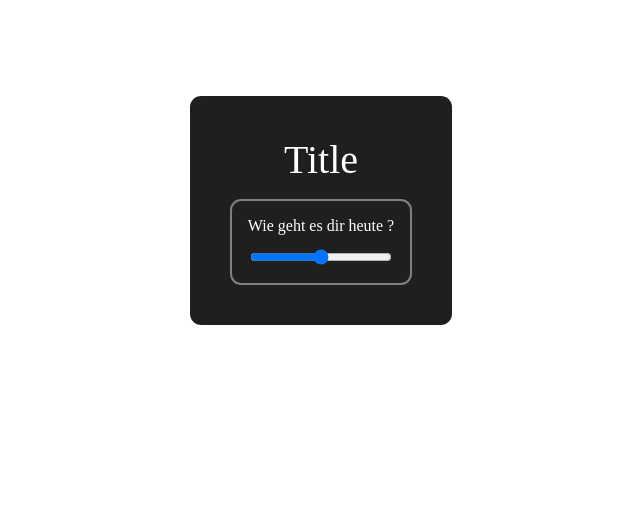
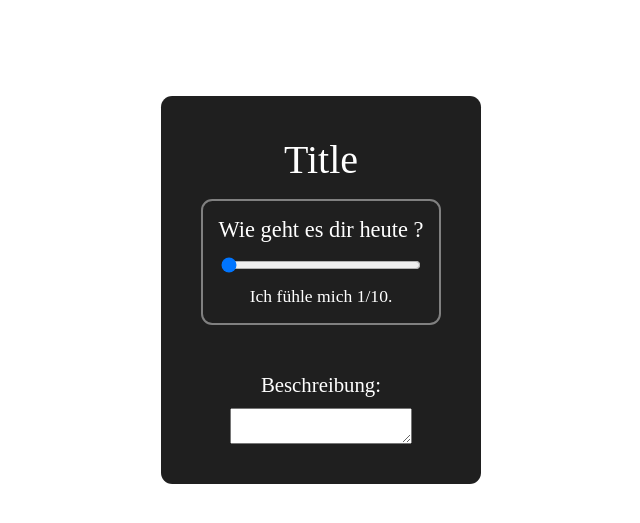
Before and after one commit to dxminik/Kalender1, a Flask app: page / in a window 1280 px wide. Shown: the part 60-583 px from the top of the page, without its empty margins (319-959 px from the left). Run offline with Flask 3, Linux system fonts and the light colour scheme.

Commit message:
Feeling geändert und Description eingeführt

```diff
--- a/frontend/templates/index.html
+++ b/frontend/templates/index.html
@@ -3,7 +3,7 @@
 <head>
     <meta charset="UTF-8">
     <meta name="viewport" content="width=device-width, initial-scale=1.0">
-    <link rel="stylesheet" href="{{ url_for('static', filename='index.css') }}">
+    <link rel="stylesheet" href="index.css">
     <title>Projekt</title>
 </head>
 
@@ -31,12 +31,17 @@
 
     <div class="mainContainer" method="post">
         <div class="mainTitle">Title</div>
-        <form class="mainContentContainer" action="/submit" method="post">
+        <form class="mainContentContainer">
             <div class="feelingContainer">
-                <span>Wie geht es dir heute ?</span>
-                <input type="range" name="user_input" max="10">
+                <span class="feelingTitle">Wie geht es dir heute ?</span>
+                <input class="feelingInput" type="range" name="feelingInput" id="feelingInput" max="10" min="1" value="1" required>
+                <span class="feelingOutput" id="feelingOutput">Ich fühle mich 1/10.</span>
             </div>
 
+            <div class="descriptionContainer">
+               <span class="descriptionTitle">Beschreibung:</span>
+               <textarea name="" id=""></textarea>
+            </div>
         </form>
     </div>
 
```
